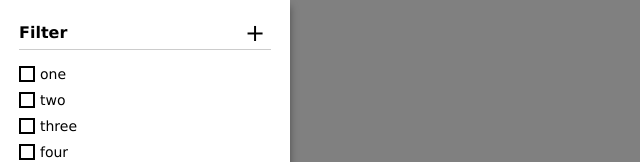
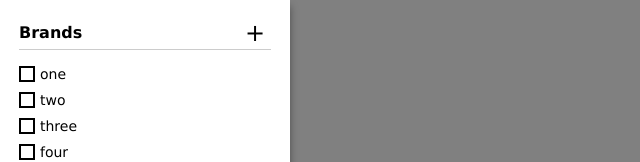
Before and after one commit to alexander-lyakhov/vue3-sc, a Vue app: page / in a window 1280 px wide. Shown: the top 162 px of the page, without its empty margins (0-640 px from the left). Built offline with nearby package versions, Linux system fonts and the light colour scheme.

Commit message:
added title for expander

```diff
--- a/src/App.vue
+++ b/src/App.vue
@@ -1,7 +1,7 @@
 <template>
   <main>
     <aside>
-      <expander>
+      <expander title="Brands">
         <sc-checkbox value="1" name="brands" v-model="brands">one</sc-checkbox>
         <sc-checkbox value="2" name="brands" v-model="brands">two</sc-checkbox>
         <sc-checkbox value="3" name="brands" v-model="brands">three</sc-checkbox>
--- a/src/components/expander/index.vue
+++ b/src/components/expander/index.vue
@@ -1,7 +1,7 @@
 <template>
   <div class="expander noselect">
     <div class="expander-header" @click="toggleShow">
-      Filter
+      {{title}}
     </div>
     <div class="expander-body" v-show="isOpen">
       <slot></slot>
@@ -13,6 +13,13 @@
 
 export default {
   name: 'Expander',
+
+  props: {
+    title: {
+      type: String,
+      default: 'Group'
+    }
+  },
 
   data() {
     return {
```
Also changed, not shown: 1 other file (tests, documents, lock files or other folders).
